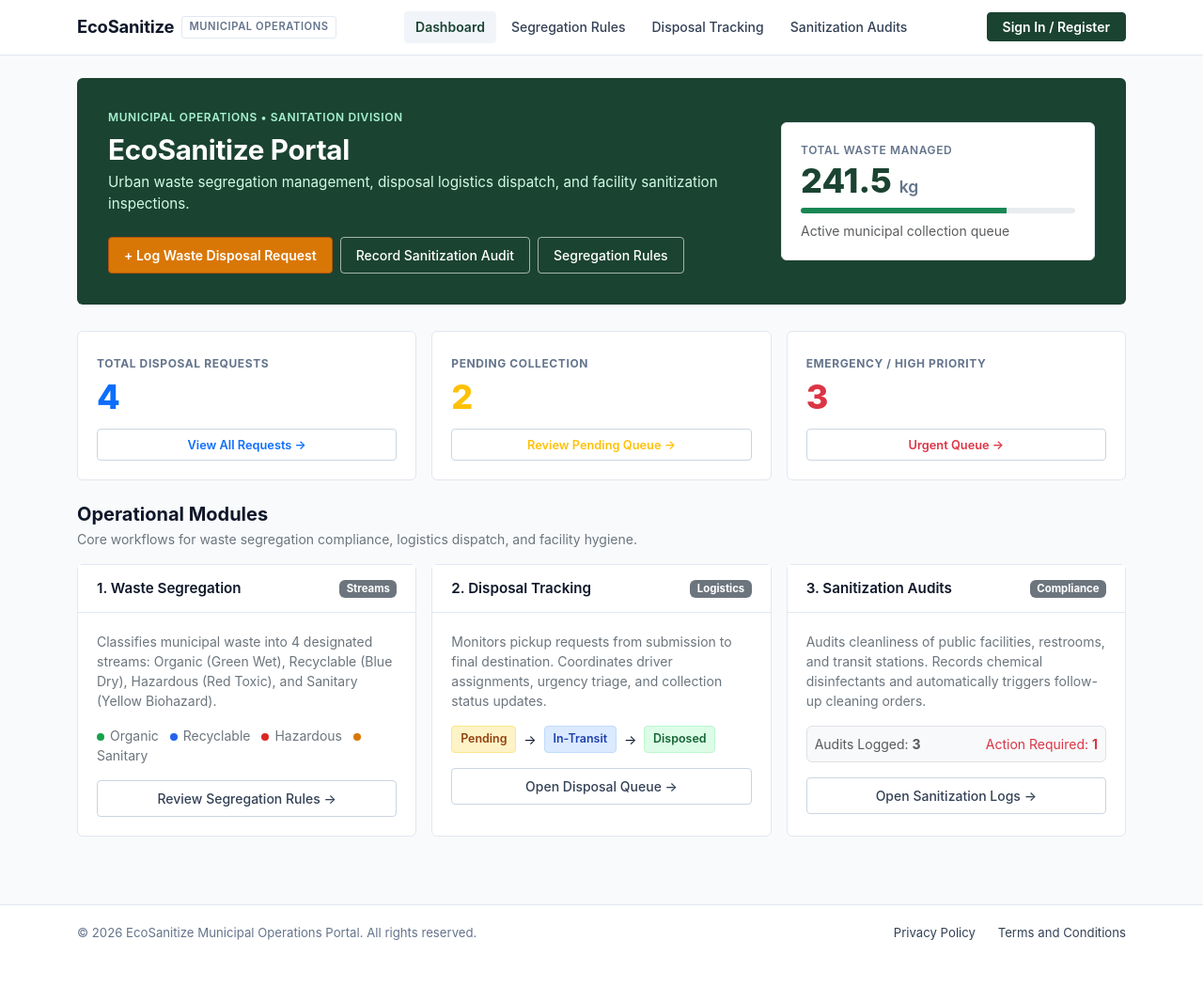
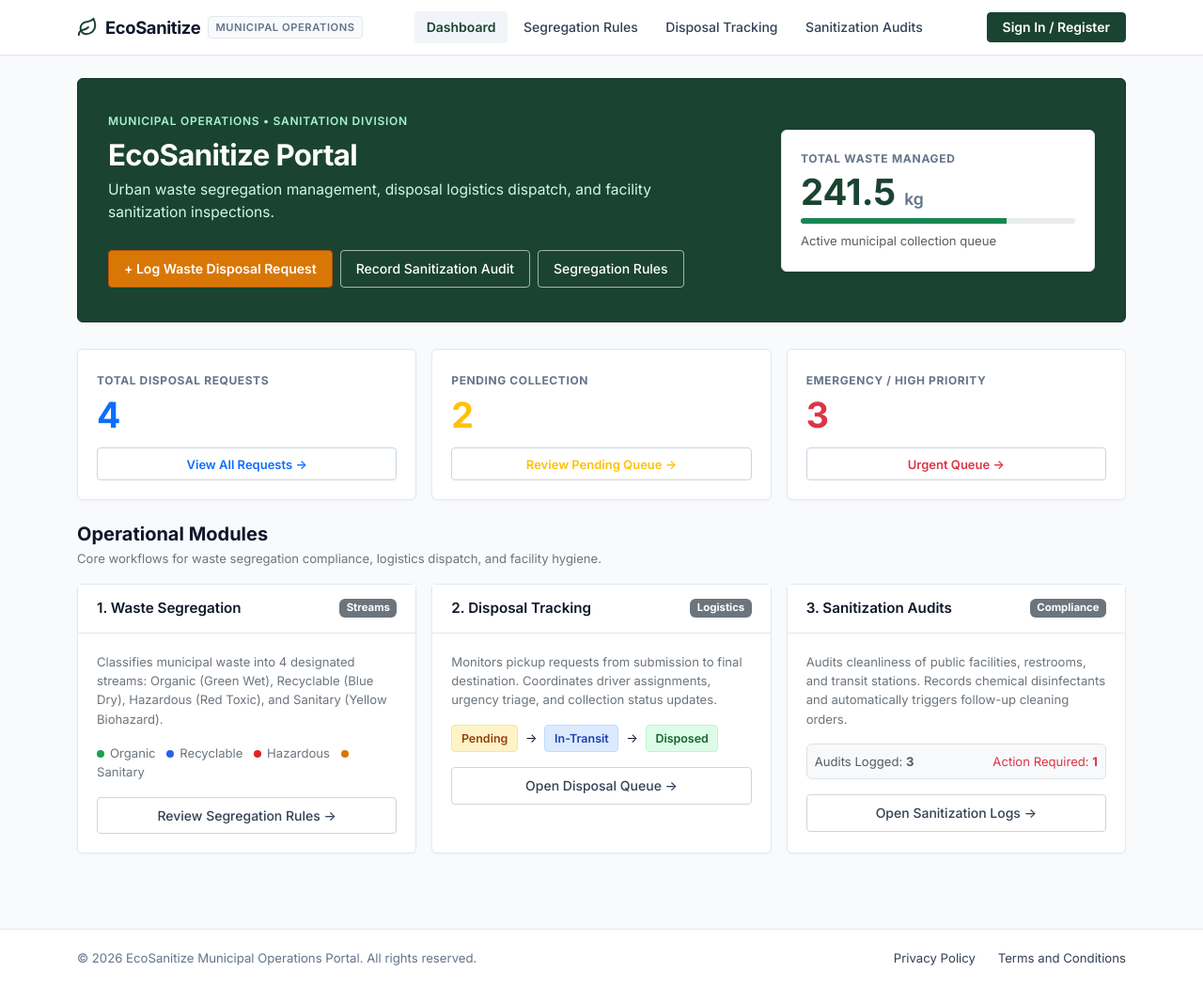
Before and after one commit to kartikch0543/EcoSanitizeApp, an ASP.NET Core app: page / in a window 1280 px wide. Shown: the whole page at 94% size. Before the commit the page ends 1000 px from the top, so only its background shows below. Run offline with ASP.NET Core 8, Linux system fonts and the light colour scheme.

Commit message:
style: humanize portal UI/UX, refine civic design tokens, tables, and typography

```diff
--- a/EcoSanitizeApp/Views/Home/Privacy.cshtml
+++ b/EcoSanitizeApp/Views/Home/Privacy.cshtml
@@ -7,8 +7,8 @@
     <p class="text-secondary small">Last updated: November 2026</p>
 </div>
 
-<div class="panel-card">
-    <div class="panel-body">
+<div class="panel-civic">
+    <div class="panel-civic-body">
         <h5 class="fw-bold mb-2">1. Scope and Purpose</h5>
         <p class="small text-secondary mb-3">
             This Privacy Policy describes how the EcoSanitize Municipal Operations Portal collects, handles, and stores operational information in connection with waste collection requests, facility sanitization audits, and related public sanitation services.
--- a/EcoSanitizeApp/Views/Home/Terms.cshtml
+++ b/EcoSanitizeApp/Views/Home/Terms.cshtml
@@ -7,8 +7,8 @@
     <p class="text-secondary small">Last updated: November 2026</p>
 </div>
 
-<div class="panel-card">
-    <div class="panel-body">
+<div class="panel-civic">
+    <div class="panel-civic-body">
         <h5 class="fw-bold mb-2">1. Acceptance of Terms</h5>
         <p class="small text-secondary mb-3">
             By accessing or submitting requests through the EcoSanitize portal, users and municipal facility operators agree to comply with these terms, local public health guidelines, and waste segregation regulations.
--- a/EcoSanitizeApp/Views/Shared/_Layout.cshtml
+++ b/EcoSanitizeApp/Views/Shared/_Layout.cshtml
@@ -15,6 +15,7 @@
         <div class="container">
             <div class="d-flex flex-wrap justify-content-between align-items-center">
                 <a class="brand-civic d-flex align-items-center" asp-controller="Home" asp-action="Index">
+                    <svg class="me-2" style="color: var(--brand-forest);" width="22" height="22" viewBox="0 0 24 24" fill="none" stroke="currentColor" stroke-width="2.2" stroke-linecap="round" stroke-linejoin="round" aria-hidden="true"><path d="M11 20A7 7 0 0 1 9.8 6.1C15.5 5 17 4.48 19 2c1 2 2 4.18 2 8 0 5.5-4.78 10-10 10Z"/><path d="M2 21c0-3 1.85-5.36 5.08-6C9.5 14.52 12 13 13 12"/></svg>
                     <span>EcoSanitize</span>
                     <span class="brand-badge d-none d-sm-inline">Municipal Operations</span>
                 </a>
--- a/EcoSanitizeApp/wwwroot/css/site.css
+++ b/EcoSanitizeApp/wwwroot/css/site.css
@@ -1,14 +1,17 @@
 /* =========================================================================
    EcoSanitize: Municipal Operations Portal Stylesheet
-   Grounded Civic / Enterprise Palette
+   Human-Engineered Civic Enterprise System Theme
    ========================================================================= */
+
+@import url('https://fonts.googleapis.com/css2?family=Inter:wght@400;500;600;700&display=swap');
 
 :root {
     --bg-page: #f8fafc;
-    --bg-card: #ffffff;
+    --bg-surface: #ffffff;
     --text-primary: #0f172a;
     --text-secondary: #334155;
     --text-muted: #64748b;
+
     --border-color: #cbd5e1;
     --border-subtle: #e2e8f0;
 
@@ -16,11 +19,20 @@
     --brand-forest-hover: #143326;
     --brand-slate: #1e293b;
     --brand-slate-hover: #0f172a;
+    --brand-accent-amber: #d97706;
+    --brand-accent-hover: #b45309;
 
     --color-organic: #16a34a;
     --color-recyclable: #2563eb;
     --color-hazardous: #dc2626;
     --color-sanitary: #d97706;
+
+    --font-stack: 'Inter', -apple-system, BlinkMacSystemFont, "Segoe UI", Roboto, "Helvetica Neue", Arial, sans-serif;
+}
+
+/* Base & Layout */
+*, *::before, *::after {
+    box-sizing: border-box;
 }
 
 html, body {
@@ -30,23 +42,28 @@ html, body {
 body {
     background-color: var(--bg-page);
     color: var(--text-primary);
-    font-family: -apple-system, BlinkMacSystemFont, "Segoe UI", Roboto, "Helvetica Neue", Arial, sans-serif;
-    line-height: 1.5;
+    font-family: var(--font-stack);
+    font-size: 0.9375rem;
+    line-height: 1.55;
     margin: 0;
     display: flex;
     flex-direction: column;
     min-height: 100vh;
+    -webkit-font-smoothing: antialiased;
 }
 
 .main-content {
     flex: 1 0 auto;
 }
 
-/* Civic Navbar: Clean light header with crisp border */
+/* =========================================================================
+   NAVBAR: Clean, Professional Civic Header
+   ========================================================================= */
 .navbar-civic {
     background-color: #ffffff;
     border-bottom: 1px solid var(--border-subtle);
     padding: 0.75rem 0;
+    box-shadow: 0 1px 2px rgba(0, 0, 0, 0.03);
 }
 
 .brand-civic {
@@ -54,7 +71,7 @@ body {
     font-weight: 700;
     color: var(--text-primary) !important;
     text-decoration: none;
-    letter-spacing: -0.01em;
+    letter-spacing: -0.02em;
 }
 
 .brand-badge {
@@ -65,15 +82,16 @@ body {
     color: var(--text-muted);
     border: 1px solid var(--border-subtle);
     padding: 0.15rem 0.45rem;
-    border-radius: 3px;
+    border-radius: 4px;
     margin-left: 0.5rem;
+    background-color: #f8fafc;
 }
 
 .nav-link-civic {
     color: var(--text-secondary) !important;
     font-size: 0.875rem;
     font-weight: 500;
-    padding: 0.4rem 0.75rem !important;
+    padding: 0.4rem 0.8rem !important;
     border-radius: 4px;
     text-decoration: none;
     transition: background-color 0.15s ease, color 0.15s ease;
@@ -90,13 +108,15 @@ body {
     background-color: #f1f5f9;
 }
 
-/* Hero Section: Restrained Forest Green civic banner */
+/* =========================================================================
+   HERO BANNER: Restrained, Authoritative Civic Banner
+   ========================================================================= */
 .hero-civic-card {
     background-color: var(--brand-forest);
     color: #ffffff;
     border-radius: 6px;
-    padding: 2rem;
-    border: 1px solid rgba(0, 0, 0, 0.05);
+    padding: 2.25rem 2rem;
+    border: 1px solid #143326;
     margin-bottom: 1.75rem;
 }
 
@@ -104,49 +124,52 @@ body {
     font-size: 0.75rem;
     font-weight: 600;
     text-transform: uppercase;
-    letter-spacing: 0.05em;
+    letter-spacing: 0.06em;
     color: #a7f3d0;
     margin-bottom: 0.5rem;
 }
 
 .hero-civic-title {
-    font-size: 1.85rem;
-    font-weight: 700;
+    font-size: 1.95rem;
+    font-weight: 800;
     color: #ffffff;
-    letter-spacing: -0.01em;
+    letter-spacing: -0.02em;
     margin-bottom: 0.35rem;
+    line-height: 1.2;
 }
 
 .hero-civic-subtitle {
-    font-size: 0.95rem;
+    font-size: 0.975rem;
     color: #d1fae5;
-    margin-bottom: 1.25rem;
+    margin-bottom: 1.5rem;
+    max-width: 650px;
 }
 
 /* Stat Box inside Hero */
 .hero-civic-stat {
     background-color: #ffffff;
     border-radius: 6px;
-    padding: 1.25rem;
+    padding: 1.35rem 1.25rem;
     color: var(--text-primary);
     border: 1px solid var(--border-subtle);
+    box-shadow: 0 2px 6px rgba(0, 0, 0, 0.06);
 }
 
 .stat-label-small {
     font-size: 0.75rem;
-    font-weight: 600;
+    font-weight: 700;
     text-transform: uppercase;
-    letter-spacing: 0.05em;
+    letter-spacing: 0.06em;
     color: var(--text-muted);
     margin-bottom: 0.25rem;
 }
 
 .stat-value-large {
-    font-size: 2.25rem;
+    font-size: 2.4rem;
     font-weight: 800;
     color: var(--brand-forest);
     line-height: 1.1;
-    margin-bottom: 0.5rem;
+    margin-bottom: 0.45rem;
 }
 
 .stat-unit-text {
@@ -248,6 +276,12 @@ body {
     display: flex;
     flex-direction: column;
     justify-content: space-between;
+    box-shadow: 0 1px 3px rgba(0, 0, 0, 0.03);
+    transition: border-color 0.15s ease;
+}
+
+.metric-card-civic:hover {
+    border-color: #cbd5e1;
 }
 
 .metric-title-small {
@@ -259,16 +293,16 @@ body {
 }
 
 .metric-digit-large {
-    font-size: 2.25rem;
+    font-size: 2.35rem;
     font-weight: 800;
     line-height: 1.1;
     margin: 0.35rem 0 0.85rem 0;
 }
 
 .btn-metric-route {
-    font-size: 0.8rem;
+    font-size: 0.8125rem;
     font-weight: 600;
-    padding: 0.4rem 0.75rem;
+    padding: 0.42rem 0.75rem;
     border-radius: 4px;
     text-decoration: none;
     text-align: center;
@@ -285,11 +319,14 @@ body {
     border-color: #94a3b8;
 }
 
-/* Panels */
+/* =========================================================================
+   PANELS & CARDS
+   ========================================================================= */
 .panel-civic {
     background-color: #ffffff;
     border: 1px solid var(--border-subtle);
     border-radius: 6px;
+    box-shadow: 0 1px 3px rgba(0, 0, 0, 0.03);
 }
 
 .panel-civic-header {
@@ -427,7 +488,7 @@ body {
     border: 1px solid #fde68a;
     font-size: 0.78rem;
     font-weight: 600;
-    padding: 0.25rem 0.55rem;
+    padding: 0.25rem 0.6rem;
     border-radius: 4px;
 }
 
@@ -439,7 +500,7 @@ body {
     border: 1px solid #bfdbfe;
     font-size: 0.78rem;
     font-weight: 600;
-    padding: 0.25rem 0.55rem;
+    padding: 0.25rem 0.6rem;
     border-radius: 4px;
 }
 
@@ -451,7 +512,7 @@ body {
     border: 1px solid #bbf7d0;
     font-size: 0.78rem;
     font-weight: 600;
-    padding: 0.25rem 0.55rem;
+    padding: 0.25rem 0.6rem;
     border-radius: 4px;
 }
 
@@ -552,7 +615,7 @@ body {
     background-color: #ffffff;
     border-top: 1px solid var(--border-subtle);
     padding: 1.25rem 0;
-    margin-top: 3rem;
+    margin-top: 3.5rem;
     font-size: 0.825rem;
     color: var(--text-muted);
 }
```
Also changed, not shown: other parts of EcoSanitizeApp/wwwroot/css/site.css (+60 -29 lines).
